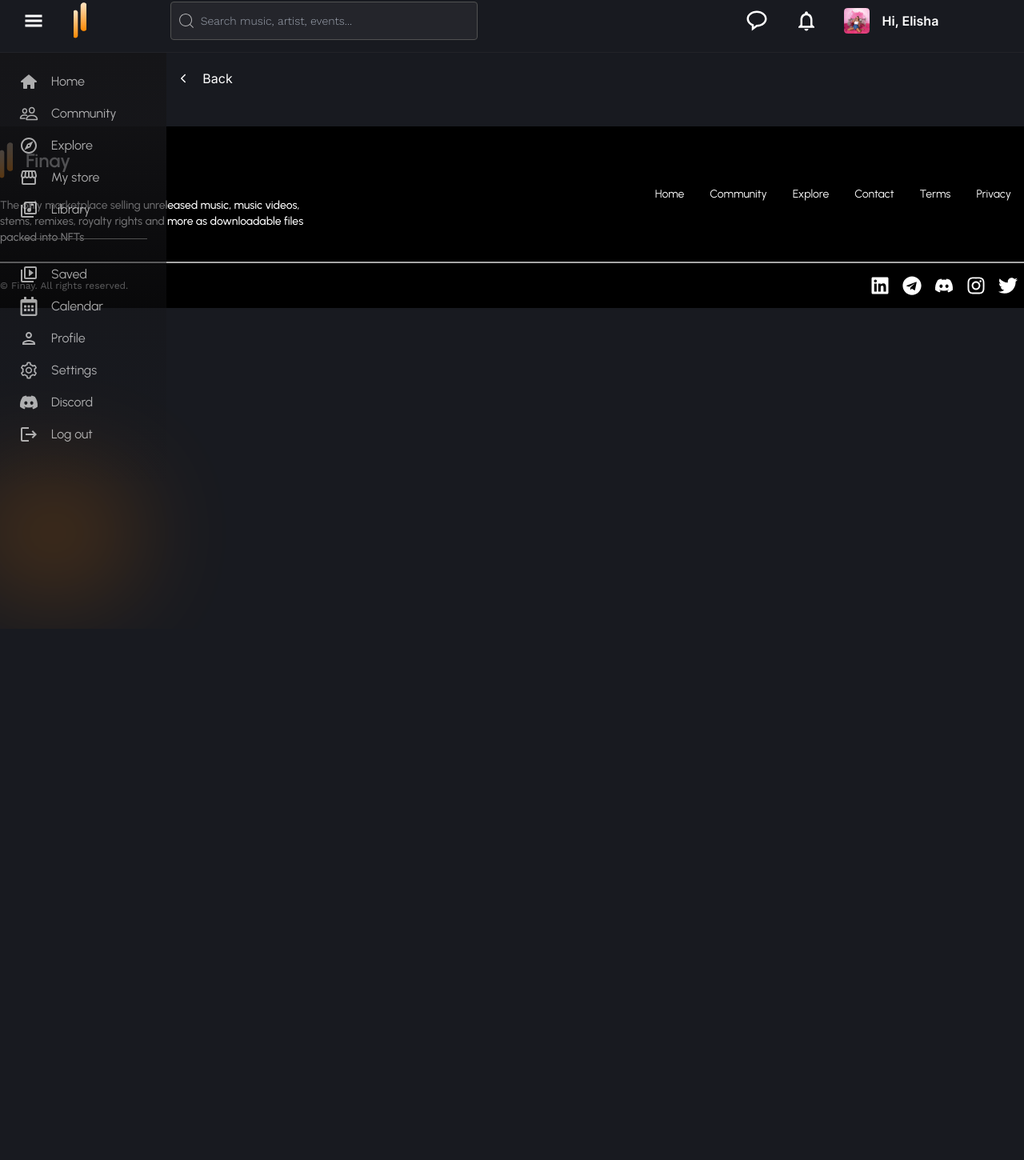
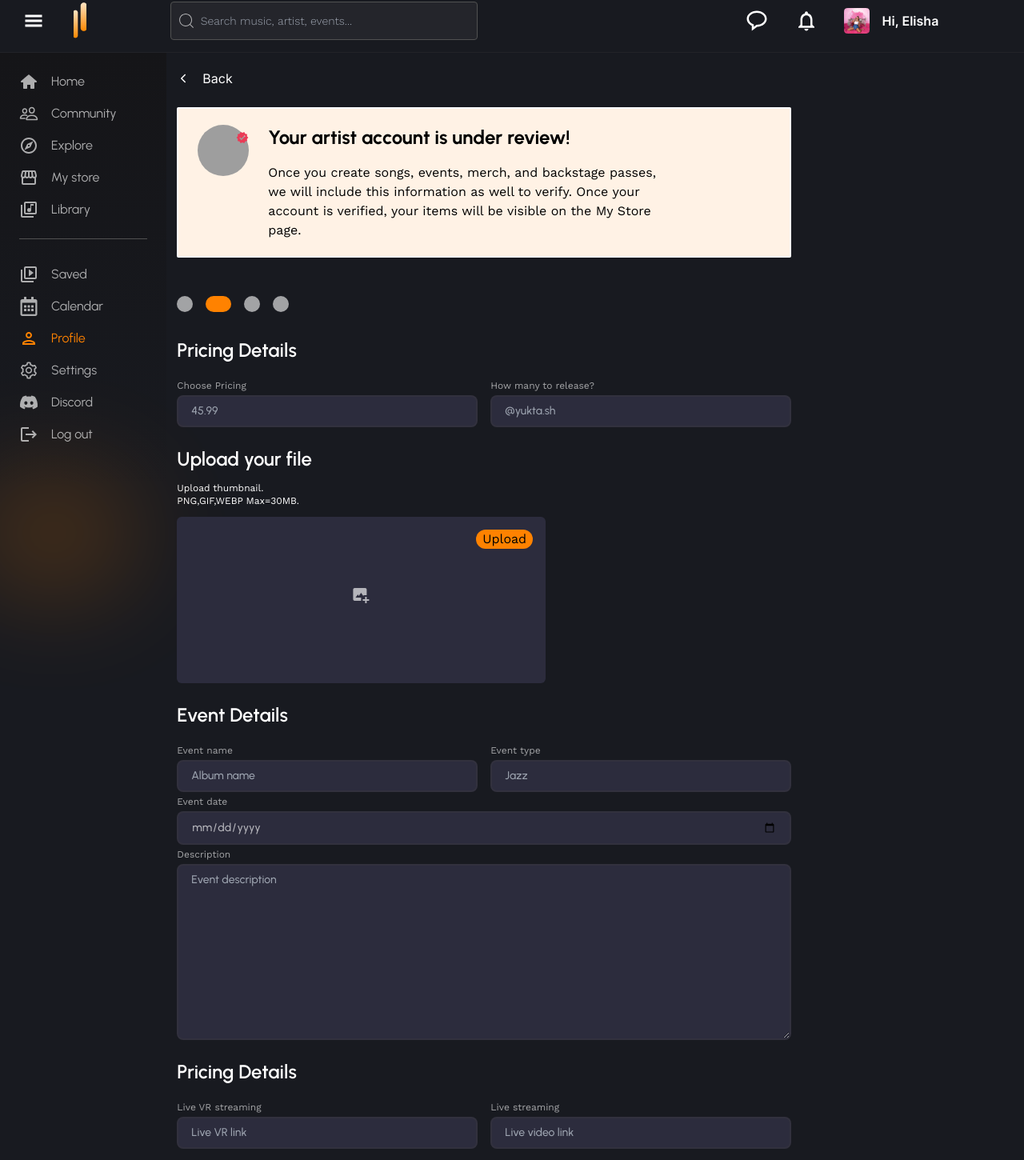
Before and after one commit to nischhal-hub/Finay, a React (Vite) app: page /profile in a window 1280 px wide. Shown: the part 14-1464 px from the top of the page at 80% size. Before the commit the page ends 800 px from the top, so only its background shows below. Built offline with nearby package versions, Linux system fonts and the light colour scheme; grey boxes are pictures that could not be loaded.

Commit message:
feat:added profile section

```diff
--- a/src/components/Profile.tsx
+++ b/src/components/Profile.tsx
@@ -1,19 +1,100 @@
 import React from 'react'
 import { IoIosArrowBack } from 'react-icons/io'
+import { MdVerified } from "react-icons/md";
+import { BiSolidImageAdd } from "react-icons/bi";
 
 const Profile = () => {
     return (
         <div className='flex w-full'>
             <div className='w-1/6'></div>
             <div className='w-5/6'>
-                <div className='w-[90%] ml-2 '>
+                <div className='w-[90%] ml-2 mb-20'>
                     <div className='mt-5'>
                         <button className='flex items-center font-inter font-normal text-base text-textLight'><IoIosArrowBack className='mr-4' />Back</button>
+                    </div>
+                    <div className="isVerified flex w-[80%] mt-6 border-2 border-solid border-textLight bg-secondary rounded-sm px-6 py-5">
+                        <div className="relative profile-image h-16 w-16 ">
+                            <MdVerified className='absolute right-0 top-2 z-30 text-verified' />
+                            <img src="https://s3-alpha-sig.figma.com/img/7081/d82b/13eaba07f4f5769915288bce7c28ba4f?Expires=1716768000&Key-Pair-Id=APKAQ4GOSFWCVNEHN3O4&Signature=AYHR5TVokwgjldhZ6iFDIq8i1J62u8oNMinFFO4fLceB~nskwon7GQCqE50BPON7DKb0wohKwayP55fflwD4PEd~bzfw-hHd9jHMjnVDfyRnfD6Lu4xsve5B-5aCNAODMXr5adUp7ARXiS0g-rmPVAUrPZZ7QYlYw52G3Fm~lPIsrECi8CZhUu~XR2iMFZf41ZUadpeTwqlZfoev41JawXjRe2gb9fo4LA2e3bFwLNW3Rcdza7S7K8iVtsq6UBDMfDVIEMNEzjmLqaN-X528hb3cNjmKxiHsoD78EDnOR5rkMFoi0s1tjnImL5Y8LO1nd-fCSx4uiyPkHE1xttz0Rg__" alt="" className='object-cover h-16 w-16 rounded-full' />
+                        </div>
+                        <div className=" message w-[70%] ml-6">
+                            <h2 className='font-urbanist text-2xl font-bold'>Your artist account is under review!</h2>
+                            <p className='font-workSans font-normal font-sm mt-4'>Once you create songs, events, merch, and backstage passes, we will include this information as well to verify. Once your account is verified, your items will be visible on the My Store page.</p>
+                        </div>
+                    </div>
+                    <div className="active flex mt-10">
+                        <div className='h-5 w-5 rounded-full mr-2 my-2 bg-textSecondary-100'></div>
+                        <div className='h-5 w-8 rounded-[50px] m-2 bg-accent'></div>
+                        <div className='h-5 w-5 rounded-full m-2 bg-textSecondary-100'></div>
+                        <div className='h-5 w-5 rounded-full m-2 bg-textSecondary-100'></div>
+                    </div>
+                    <div className="form w-[80%] mt-6">
+                        <form>
+                            <div className="pricing ">
+                                <p className='text-textLight text-2xl font-semibold font-urbanist'>Pricing Details</p>
+                                <div className='pricing-input flex mt-4'>
+                                    <div className='flex flex-col w-1/2'>
+                                        <p className='font-workSans font-normal text-xs text-textSecondary-100 my-1'>Choose Pricing</p>
+                                        <input type="text" name='price' className='bg-formInput border-2 border-solid border-borderColor px-4 py-2 text-textSecondary-200 rounded-lg font-urbanist font-medium text-sm' placeholder='45.99' />
+                                    </div>
+                                    <div className='flex flex-col ml-4 w-1/2'>
+                                        <p className='font-workSans font-normal text-xs text-textSecondary-100 my-1'>How many to release?</p>
+                                        <input type="text" name='noofrelease' className='bg-formInput border-2 border-solid border-borderColor px-4 py-2 text-textSecondary-200 rounded-lg font-urbanist font-medium text-sm' placeholder='@yukta.sh' />
+                                    </div>
+                                </div>
+                            </div>
+                            <div className="upload mt-6">
+                                <p className='text-textLight text-2xl font-semibold font-urbanist'>Upload your file</p>
+                                <p className='font-workSans font-normal text-xs text-textLight mt-3'>Upload thumbnail.</p>
+                                <p className='font-workSans font-normal text-xs text-textLight'>PNG,GIF,WEBP Max=30MB.</p>
+                                <div className='w-[60%] relative'>
+                                    <BiSolidImageAdd className='absolute top-0 left-0 bottom-0 right-0 m-auto w-full text-2xl text-textSecondary-200'/>
+                                    <button className='bg-accent absolute top-7 right-4 font-workSans font-normal text-base rounded-[50px] px-2'>Upload</button>
+                                    <input type="photo" className='w-full h-52 mt-3 rounded-md bg-formInput ' />
+                                </div>
+                            </div>
+                            <div className="event details mt-6">
+                                <p className='text-textLight text-2xl font-semibold font-urbanist'>Event Details</p>
+                                <div className='pricing-input flex mt-4'>
+                                    <div className='flex flex-col w-1/2'>
+                                        <p className='font-workSans font-normal text-xs text-textSecondary-100 my-1'>Event name</p>
+                                        <input type="text" name='price' className='bg-formInput border-2 border-solid border-borderColor px-4 py-2 text-textSecondary-200 rounded-lg font-urbanist font-medium text-sm' placeholder='Album name' />
+                                    </div>
+                                    <div className='flex flex-col ml-4 w-1/2'>
+                                        <p className='font-workSans font-normal text-xs text-textSecondary-100 my-1'>Event type</p>
+                                        <input type="text" name='noofrelease' className='bg-formInput border-2 border-solid border-borderColor px-4 py-2 text-textSecondary-200 rounded-lg font-urbanist font-medium text-sm' placeholder='Jazz' />
+                                    </div>
+                                </div>
+                                <div className='flex flex-col  w-full'>
+                                        <p className='font-workSans font-normal text-xs text-textSecondary-100 my-1'>Event date</p>
+                                        <input type="date" className='bg-formInput border-2 border-solid border-borderColor px-4 py-2 text-textSecondary-200 rounded-lg font-urbanist font-medium text-sm'/>
+                                    </div>
+                                    <div className='flex flex-col w-full'>
+                                        <p className='font-workSans font-normal text-xs text-textSecondary-100 my-1'>Description</p>
+                                        <textarea name="" id="" cols="30" rows="10" className='bg-formInput border-2 border-solid border-borderColor px-4 py-2 text-textSecondary-200 rounded-lg font-urbanist font-medium text-sm resize-y' placeholder='Event description'>
+                                        </textarea>
+                                    </div>
+                            </div>
+                            <div className="event-links mt-6">
+                                <p className='text-textLight text-2xl font-semibold font-urbanist'>Pricing Details</p>
+                                <div className='pricing-input flex mt-4'>
+                                    <div className='flex flex-col w-1/2'>
+                                        <p className='font-workSans font-normal text-xs text-textSecondary-100 my-1'>Live VR streaming</p>
+                                        <input type="text" name='price' className='bg-formInput border-2 border-solid border-borderColor px-4 py-2 text-textSecondary-200 rounded-lg font-urbanist font-medium text-sm' placeholder='Live VR link' />
+                                    </div>
+                                    <div className='flex flex-col ml-4 w-1/2'>
+                                        <p className='font-workSans font-normal text-xs text-textSecondary-100 my-1'>Live streaming</p>
+                                        <input type="text" name='noofrelease' className='bg-formInput border-2 border-solid border-borderColor px-4 py-2 text-textSecondary-200 rounded-lg font-urbanist font-medium text-sm' placeholder='Live video link' />
+                                    </div>
+                                </div>
+                            </div>
+                            <button className='px-4 py-2 bg-accent rounded-3xl font-workSans mt-4'>Submit</button>
+                        </form>
                     </div>
                 </div>
             </div>
         </div>
-            )
+    )
 }
 
-            export default Profile
+export default Profile
--- a/src/components/Sidebar.tsx
+++ b/src/components/Sidebar.tsx
@@ -34,7 +34,13 @@ const Sidebar = () => {
                     <ul className='m-6'>
                         {sidebarLinks[1].links.map((item, i) => (
                             <li key={i} className=' text-textSecondary-200 cursor-pointer hover:text-accent transition first-of-type:pb-2 py-2 last-of-type:pt-2 last-of-type:pb-8'>
-                                <NavLink to={item.url} className='flex'>
+                                <NavLink to={item.url} className={({ isActive }) =>
+                                    [
+                                        'flex',
+                                        'hover:text-accent',
+                                        'transition',
+                                        isActive ? "text-accent" : "text-textSecondary-200",
+                                    ].join(" ")}>
                                     <span className='text-2xl'>{item.icon}</span>
                                     <span className='text-base ml-4'>{item.label}</span>
                                 </NavLink>
--- a/src/data/index.tsx
+++ b/src/data/index.tsx
@@ -40,12 +40,12 @@ export const sidebarLinks: SidebarLinks = [
     {
         page:'personal',
         links : [
-            {label:"Saved",icon:<MdOutlineVideoLibrary/>,url:'/' },
-            {label:"Calendar",icon:<FaRegCalendarAlt/>,url:'/' },
-            {label:"Profile",icon:<MdOutlinePerson/>,url:'/' },
-            {label:"Settings",icon:<AiOutlineSetting/>,url:'/' },
-            {label:"Discord",icon:<FaDiscord/>,url:'/' },
-            {label:"Log out",icon:<MdLogout/>,url:'/' },
+            {label:"Saved",icon:<MdOutlineVideoLibrary/>,url:'/saved' },
+            {label:"Calendar",icon:<FaRegCalendarAlt/>,url:'/calendar' },
+            {label:"Profile",icon:<MdOutlinePerson/>,url:'/profile' },
+            {label:"Settings",icon:<AiOutlineSetting/>,url:'/settings' },
+            {label:"Discord",icon:<FaDiscord/>,url:'/discord' },
+            {label:"Log out",icon:<MdLogout/>,url:'/logout' },
         ]
     }
 ]
--- a/tailwind.config.js
+++ b/tailwind.config.js
@@ -25,7 +25,8 @@ export default {
       'borderColor' : 'rgba(69, 67, 67, 0.23)',
       'sidebarBackground' : 'rgba(21, 21, 24, 1)',
       'sidebarBackground2' : 'rgba(45, 43, 56, 0)',
-      'black':"#000000"
+      'black':"#000000",
+      'verified':"#EA3B56"
 
     }
   },
```
